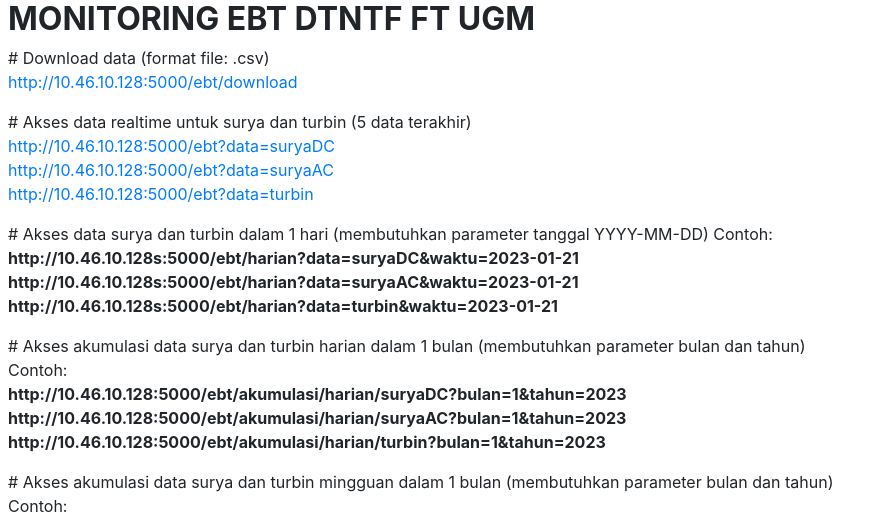
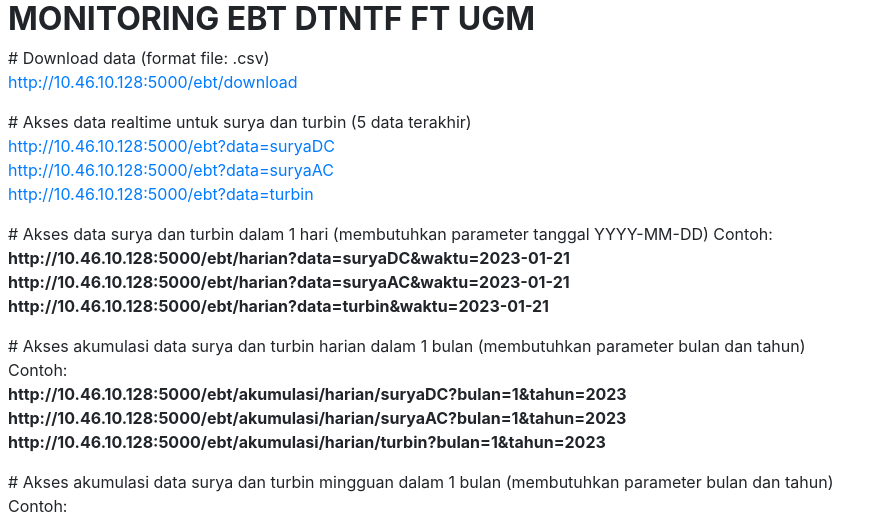
Before and after one commit to fredysetiawan26/server_ebt, a Flask app: page / in a window 1280 px wide. Shown: the top 516 px of the page, without its empty margins (0-887 px from the left). Run offline with Flask 2, Linux system fonts and the light colour scheme; some libraries are stand-ins or nearby versions.

Commit message:
Update home.html

```diff
--- a/app/templates/home.html
+++ b/app/templates/home.html
@@ -44,9 +44,9 @@
             # Akses data surya dan turbin dalam 1 hari (membutuhkan parameter tanggal YYYY-MM-DD)
             Contoh:</br>
             <strong>
-                http://10.46.10.128s:5000/ebt/harian?data=suryaDC&waktu=2023-01-21</br>
-                http://10.46.10.128s:5000/ebt/harian?data=suryaAC&waktu=2023-01-21</br>
-                http://10.46.10.128s:5000/ebt/harian?data=turbin&waktu=2023-01-21</br>
+                http://10.46.10.128:5000/ebt/harian?data=suryaDC&waktu=2023-01-21</br>
+                http://10.46.10.128:5000/ebt/harian?data=suryaAC&waktu=2023-01-21</br>
+                http://10.46.10.128:5000/ebt/harian?data=turbin&waktu=2023-01-21</br>
             </strong>
         </p>
         <p>
```
